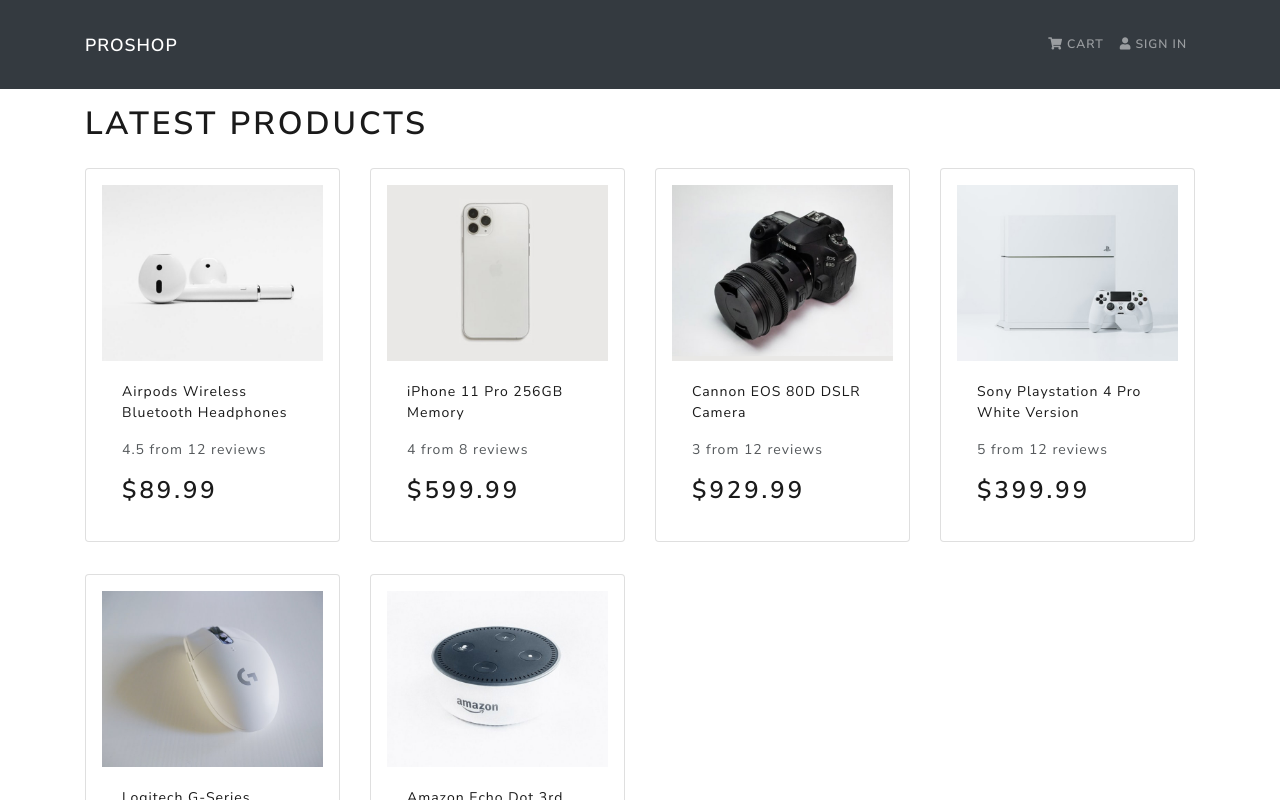
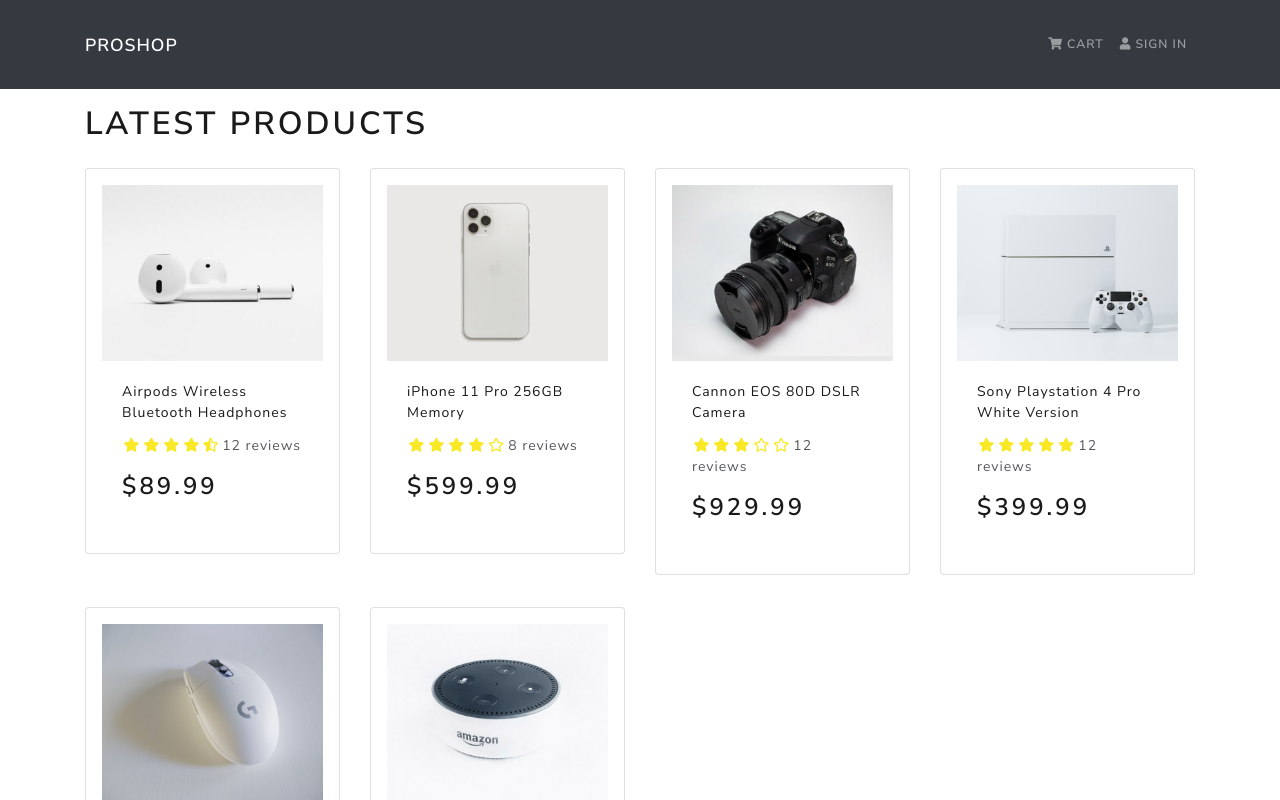
Before and after one commit to TomIrimescu/MERN_Ecommerce, a React (Create React App) app in the folder frontend/: page / in a window 1280 px wide. Shown: the top 800 px of the page. Built offline with nearby package versions, Linux system fonts and the light colour scheme.

Commit message:
Add rating component

```diff
--- a/frontend/src/components/Product.js
+++ b/frontend/src/components/Product.js
@@ -1,5 +1,6 @@
 import React from 'react';
 import { Card } from 'react-bootstrap';
+import Rating from './Rating';
 
 const Product = ({ product }) => {
   return (
@@ -14,9 +15,10 @@
         </a>
 
         <Card.Text as='div'>
-          <div className='my-3'>
-            {product.rating} from {product.numReviews} reviews
-          </div>
+          <Rating
+            value={product.rating}
+            text={`${product.numReviews} reviews`}
+          />
         </Card.Text>
 
         <Card.Text as='h3'>${product.price}</Card.Text>
--- /dev/null
+++ b/frontend/src/components/Rating.js
@@ -0,0 +1,82 @@
+import React from 'react';
+import PropTypes from 'prop-types';
+
+const Rating = ({ value, text, color }) => {
+  return (
+    <div className='rating'>
+      <span>
+        <i
+          style={{ color }}
+          className={
+            value >= 1
+              ? 'fas fa-star'
+              : value >= 0.5
+                ? 'fas fa-star-half-alt'
+                : 'far fa-star'
+          }
+        ></i>
+      </span>
+      <span>
+        <i
+          style={{ color }}
+          className={
+            value >= 2
+              ? 'fas fa-star'
+              : value >= 1.5
+                ? 'fas fa-star-half-alt'
+                : 'far fa-star'
+          }
+        ></i>
+      </span>
+      <span>
+        <i
+          style={{ color }}
+          className={
+            value >= 3
+              ? 'fas fa-star'
+              : value >= 2.5
+                ? 'fas fa-star-half-alt'
+                : 'far fa-star'
+          }
+        ></i>
+      </span>
+      <span>
+        <i
+          style={{ color }}
+          className={
+            value >= 4
+              ? 'fas fa-star'
+              : value >= 3.5
+                ? 'fas fa-star-half-alt'
+                : 'far fa-star'
+          }
+        ></i>
+      </span>
+      <span>
+        <i
+          style={{ color }}
+          className={
+            value >= 5
+              ? 'fas fa-star'
+              : value >= 4.5
+                ? 'fas fa-star-half-alt'
+                : 'far fa-star'
+          }
+        ></i>
+      </span>
+      <span>{text && text}</span>
+    </div>
+  );
+};
+
+Rating.defaultProps = {
+  color: '#f8e825'
+};
+
+Rating.propTypes = {
+  value: PropTypes.number.isRequired,
+  text: PropTypes.string.isRequired,
+  color: PropTypes.string
+};
+
+export default Rating;
--- a/frontend/src/index.css
+++ b/frontend/src/index.css
@@ -1,3 +1,11 @@
 main {
 	min-height: 80vh;
 }
+
+h3 {
+	padding: 1rem 0;
+}
+
+.rating span {
+	margin: 0.1rem;
+}
--- a/frontend/src/screens/HomeScreen.js
+++ b/frontend/src/screens/HomeScreen.js
@@ -9,7 +9,7 @@
       <h1>Latest Products</h1>
       <Row>
         {products.map(product => (
-          <Col sm={12} md={6} lg={4} xl={3}>
+          <Col key={product._id} sm={12} md={6} lg={4} xl={3}>
             <Product product={product} />
           </Col>
         ))}
```
